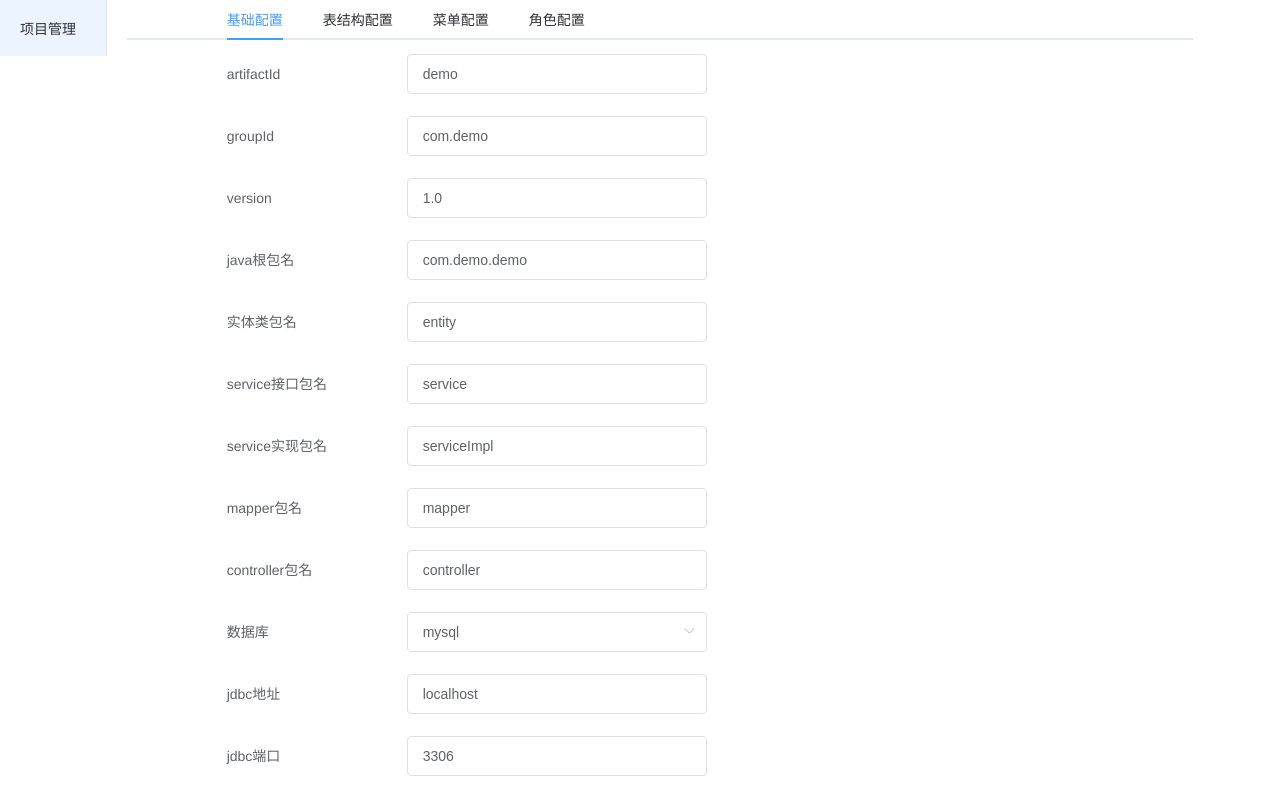
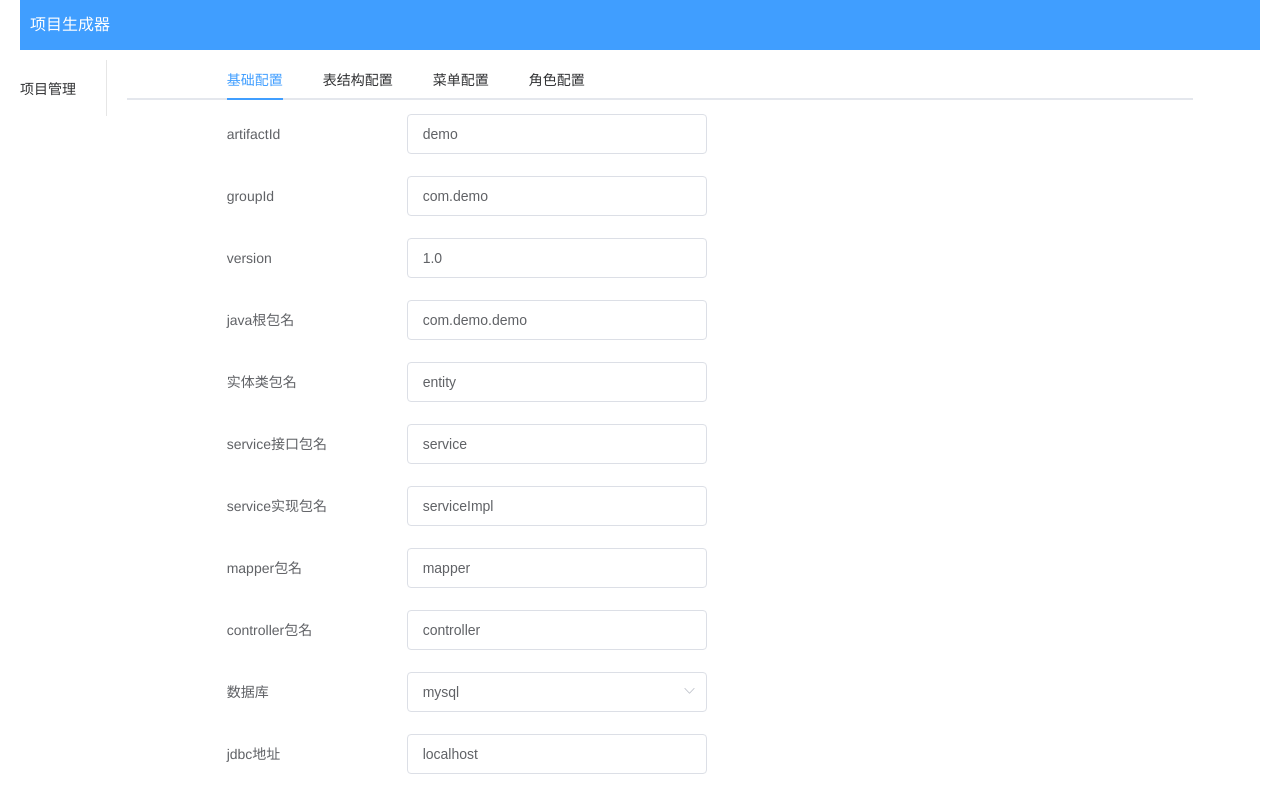
Before and after one commit to zshnb/project-generator-frontend, a Vue app: page /#/project-edit in a window 1280 px wide. Shown: the top 794 px of the page. Built offline with nearby package versions, Linux system fonts and the light colour scheme.

Commit message:
add header

```diff
--- a/src/page/Home/Home.vue
+++ b/src/page/Home/Home.vue
@@ -1,5 +1,10 @@
 <template>
   <div id="home">
+    <el-header class="header">
+      <el-row class="row">
+        <el-col :span="4">项目生成器</el-col>
+      </el-row>
+    </el-header>
     <el-row>
       <el-col :span="2">
         <el-menu :router="true">
@@ -21,6 +26,13 @@ export default {
 }
 </script>
 
-<style scoped>
-
+<style scoped lang="stylus">
+#home
+  .header
+    .row
+      background-color #409EFF
+      height 50px
+      color white
+      line-height 50px
+      padding-left 10px
 </style>
```
